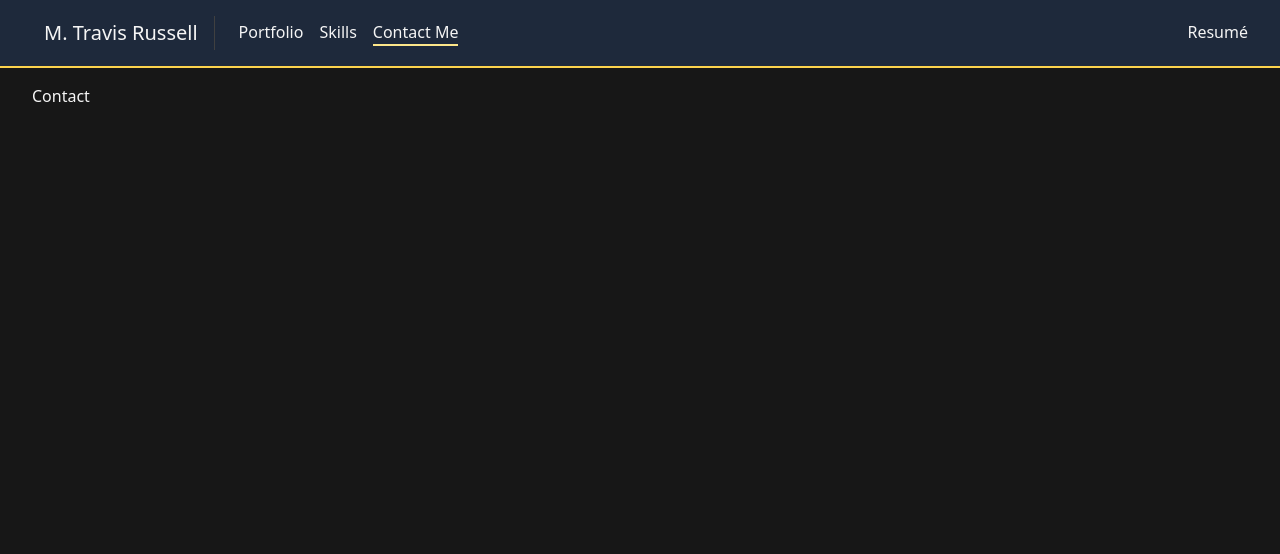
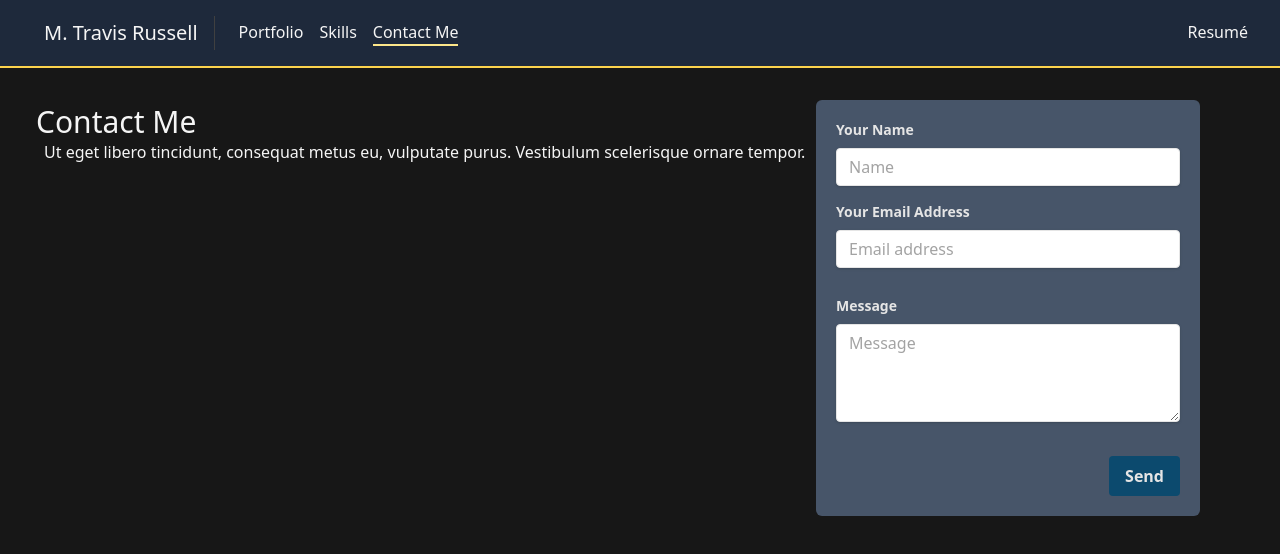
Before and after one commit to cactido/react-portfolio, a React (Create React App) app: page / in a window 1280 px wide. Both pictures are taken after a click on the element "Contact Me". Shown: the top 554 px of the page. Built offline with nearby package versions, Linux system fonts and the light colour scheme.

Commit message:
added contact form

```diff
--- a/src/Components/Contact.js
+++ b/src/Components/Contact.js
@@ -2,8 +2,40 @@ import React from 'react';
 
 const Contact = () => {
     return (
-        <div className="md:container md:mx-auto px-8 py-4 text-gray-100">
-            Contact
+        <div className="text-gray-100">
+            <div className="px-4 py-4 static">
+                <div className="lg:w-128 w-full lg:p-5">
+                    <p className="text-3xl">Contact Me</p>
+                    <p className="text-base mx-2">Ut eget libero tincidunt, consequat metus eu, vulputate purus. Vestibulum scelerisque ornare tempor. </p>
+                </div>
+                <div className="xl:absolute top-20 right-20 w-96 p-5 mt-5 mx-auto rounded-md bg-bluegray-600">
+                    <form>
+                        <div className="mb-4">
+                            <label className="block text-gray-200 text-sm font-bold mb-2" for="name">
+                                Your Name
+                            </label>
+                            <input className="shadow appearance-none border rounded w-full py-2 px-3 text-gray-700 leading-tight focus:outline-none focus:shadow-outline" id="name" type="text" placeholder="Name" />
+                        </div>
+                        <div className="mb-4">
+                            <label className="block text-gray-200 text-sm font-bold mb-2" for="email">
+                                Your Email Address
+                            </label>
+                            <input className="shadow appearance-none border rounded w-full py-2 px-3 text-gray-700 mb-3 leading-tight focus:outline-none focus:shadow-outline" id="email" type="text" placeholder="Email address" />
+                        </div>
+                        <div className="mb-4">
+                            <label className="block text-gray-200 text-sm font-bold mb-2" for="email">
+                                Message
+                            </label>
+                            <textarea className="shadow appearance-none border rounded w-full py-2 px-3 text-gray-700 mb-3 leading-tight focus:outline-none focus:shadow-outline" id="message" rows="4" placeholder="Message" />
+                        </div>
+                        <div className="flex float-right">
+                            <button className="bg-blue-900 hover:bg-blue-700 text-gray-200 font-bold py-2 px-4 rounded focus:outline-none" type="button">
+                                Send
+                            </button>
+                        </div>
+                    </form>
+                </div>
+            </div>
         </div>
     );
 }
```
